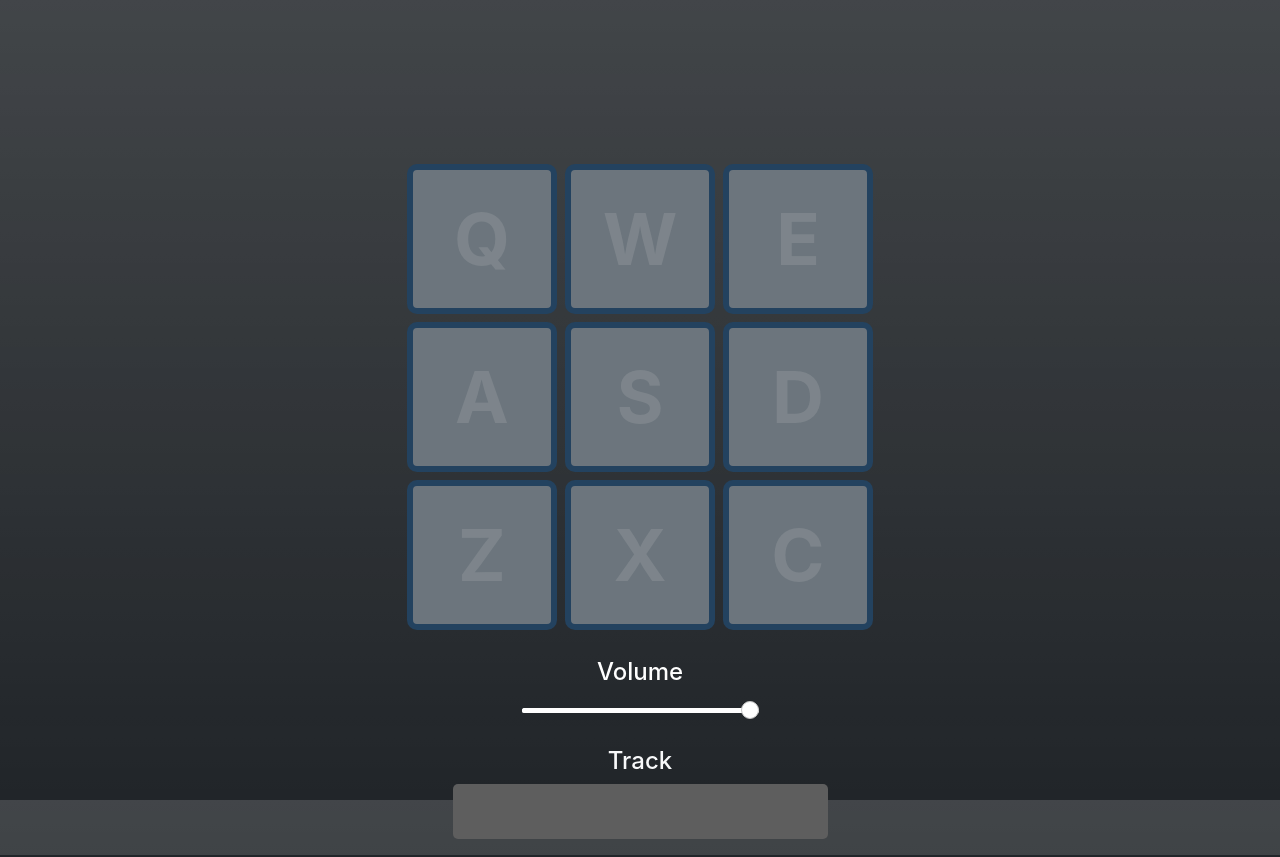
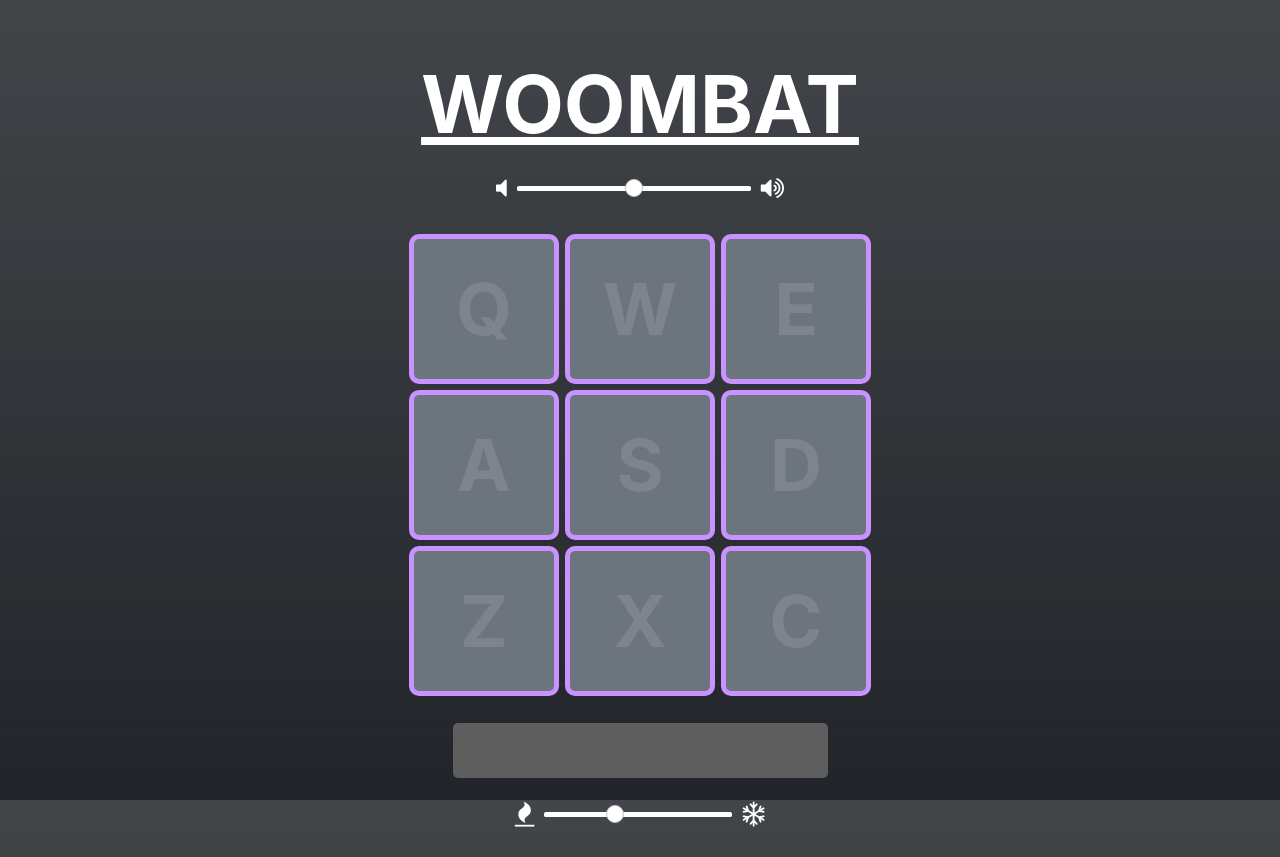
Before and after one commit to Sly-Ry/Drum-Machine, a React (Create React App) app: page / in a window 1280 px wide. Built offline with nearby package versions, Linux system fonts and the light colour scheme.

Commit message:
version complete. title added, icons replaced/adjusted, mvp completed

```diff
--- a/public/index.html
+++ b/public/index.html
@@ -12,6 +12,7 @@
     <link rel="apple-touch-icon" href="%PUBLIC_URL%/logo192.png" />
     <link rel="manifest" href="%PUBLIC_URL%/manifest.json" />
     <link href="https://cdn.jsdelivr.net/npm/bootstrap@5.0.2/dist/css/bootstrap.min.css" rel="stylesheet" integrity="sha384-EVSTQN3/azprG1Anm3QDgpJLIm9Nao0Yz1ztcQTwFspd3yD65VohhpuuCOmLASjC" crossorigin="anonymous">
+    <link rel="stylesheet" href="https://stackpath.bootstrapcdn.com/font-awesome/4.7.0/css/font-awesome.min.css">
     <title>Drum Machine</title>
   </head>
   <body class="bg-dark bg-gradient">
--- a/src/App.css
+++ b/src/App.css
@@ -6,8 +6,20 @@ body {
 .App {
   display: flex;
   justify-content: center;
-  padding-top: 20vh;
+  padding-top: 7vh;
 }
+
+h4 {
+  color: white;
+}
+
+#display h1 {
+  font-size: 5em;
+  font-weight: bolder;
+  text-decoration: underline;
+}
+
+/* Drumpad Section */
 
 .drum-pads {
   display: grid;
@@ -15,9 +27,9 @@ body {
 }
 
 .drum-pad {
-  border: 6px solid rgb(35, 66, 95);
+  border: 5px solid rgb(202, 146, 255);
   border-radius: 10px;
-  margin: 4px;
+  margin: 3px;
   width: 150px;
   height: 150px;
   display: flex;
@@ -28,9 +40,7 @@ body {
   color: rgba(214, 214, 214, 0.164);
 }
 
-h4 {
-  color: white;
-}
+/* Input Sliders */
 
 input[type=range] {
   height: auto;
@@ -44,7 +54,6 @@ input[type=range]::-webkit-slider-runnable-track {
   width: 100%;
   height: 5px;
   cursor: pointer;
-  box-shadow: 0px 0px 0px #000000;
   background: #ffffff;
   border-radius: 5px;
   border: 0px solid #000000;
@@ -72,18 +81,27 @@ input[type=range]::-webkit-slider-thumb {
                                   supported by Chrome, Edge, Opera and Firefox */
 }
 
+/* Volume & Speed Sections */
+.volume, .speed {
+  margin-bottom: 30px;
+  display: flex;
+  justify-content: center;
+  align-items: center;
+}
+
+.volume i, .speed i{
+  padding: 0 10px;
+  font-size: 25px;
+  color: white;
+}
+
+
 /* Track Section */
 .track{
   display: flex;
   flex-direction: column;
   justify-content: center;
   align-items: center;
-}
-
-.track-box {
-  display: flex;
-  justify-content: flex-end;
-  align-items: flex-start;
 }
 
 .track p {
@@ -114,3 +132,29 @@ input[type=range]::-webkit-slider-thumb {
   outline: 1px solid rgb(34, 48, 63);
   border-radius: 10px;
 }
+
+.track button {
+  margin: 0px 17px;
+  padding: 5px 0;
+  width: 100px;
+  height: 35px;
+  border-radius: 8px;
+}
+
+.buttons {
+  display: flex;
+  flex-direction: row;
+  justify-content: center;
+}
+
+.clear {
+  font-size: 20px
+}
+
+.track .play:hover {
+  border: 2px solid rgb(0, 255, 242);
+}
+
+.track .clear:hover {
+  border: 2px solid rgb(255, 0, 140);
+}
--- a/src/App.js
+++ b/src/App.js
@@ -60,23 +60,37 @@ const arr = [
 
 function App() {
 
-  const [volume, setVolume] = useState(1);
+  const [volume, setVolume] = useState(0.5);
   const [track, setTrack] = useState('')
+  const [speed, setSpeed] = useState(0.5);
+
+  const playTrack = () => {
+    let index = 0;
+    let trackArr = track.split(' ');
+
+    const interval = setInterval(() => {
+      const audio = document.getElementById(trackArr[index])
+      audio.volume = volume;
+      audio.currentTime = 0;
+      audio.play();
+      index++;
+    }, speed * 600);
+
+    // wait to clear with callback function
+    setTimeout(() =>
+      clearInterval(interval), 600 * speed * trackArr.length - 1
+    );
+  }
 
   return (
 
-
     <div className="App">
       <div id='drum-machine'>
-        <div id="display"></div>
-        <div className='drum-pads'>
-          {arr.map((clip) => (
-            <Pad key={clip.id} clip={clip} volume={volume} setTrack={setTrack}/>
-          ))}
+        <div id="display" className='text-center text-white mb-4'>
+          <h1>WOOMBAT</h1>
         </div>
-        <br/>
         <div className='volume text-center'>
-          <h4>Volume</h4>
+          <i class="fa fa-volume-off" aria-hidden="true"></i>
           <input
             onChange={(e) => setVolume(e.target.value)}
             type="range"
@@ -86,11 +100,43 @@ function App() {
             min="0"
             className='w-50'
           />
+          <i className="volume-up fa fa-volume-up" aria-hidden="true"></i>
         </div>
+        <div className='drum-pads'>
+          {arr.map((clip) => (
+            <Pad key={clip.id} clip={clip} volume={volume} setTrack={setTrack}/>
+          ))}
+        </div>
+        <br/>
         <div className='track text-center'>
-          <h4 className='text-center text-light mt-4'>Track</h4>
-          <div className="track-box">
+          <div>
             <p className='text-light'>{track}</p>
+            <div className='speed text-center pt-2'>
+              <i className="fa fa-fire" aria-hidden="true"></i>
+              <input
+                onChange={(e) => setSpeed(e.target.value)}
+                type="range"
+                step="0.01"
+                value={speed}
+                max="1.2"
+                min="0.1"
+                className='w-50'
+              />
+              <i className="fa fa-snowflake-o" aria-hidden="true"></i>
+            </div>
+            {track && (
+            <>
+            <div className='buttons'>
+              <button onClick={playTrack} className='play btn btn-primary d-flex justify-content-center align-items-center'>
+                <i className="fa fa-play" aria-hidden="true"></i>
+              </button>
+              <button onClick={() => setTrack("")}className='clear btn btn-danger d-flex justify-content-center align-items-center'>
+                <i class="fa fa-ban" aria-hidden="true"></i>
+              </button>
+            </div>
+
+            </>
+            )}
           </div>
         </div>
       </div>
```
